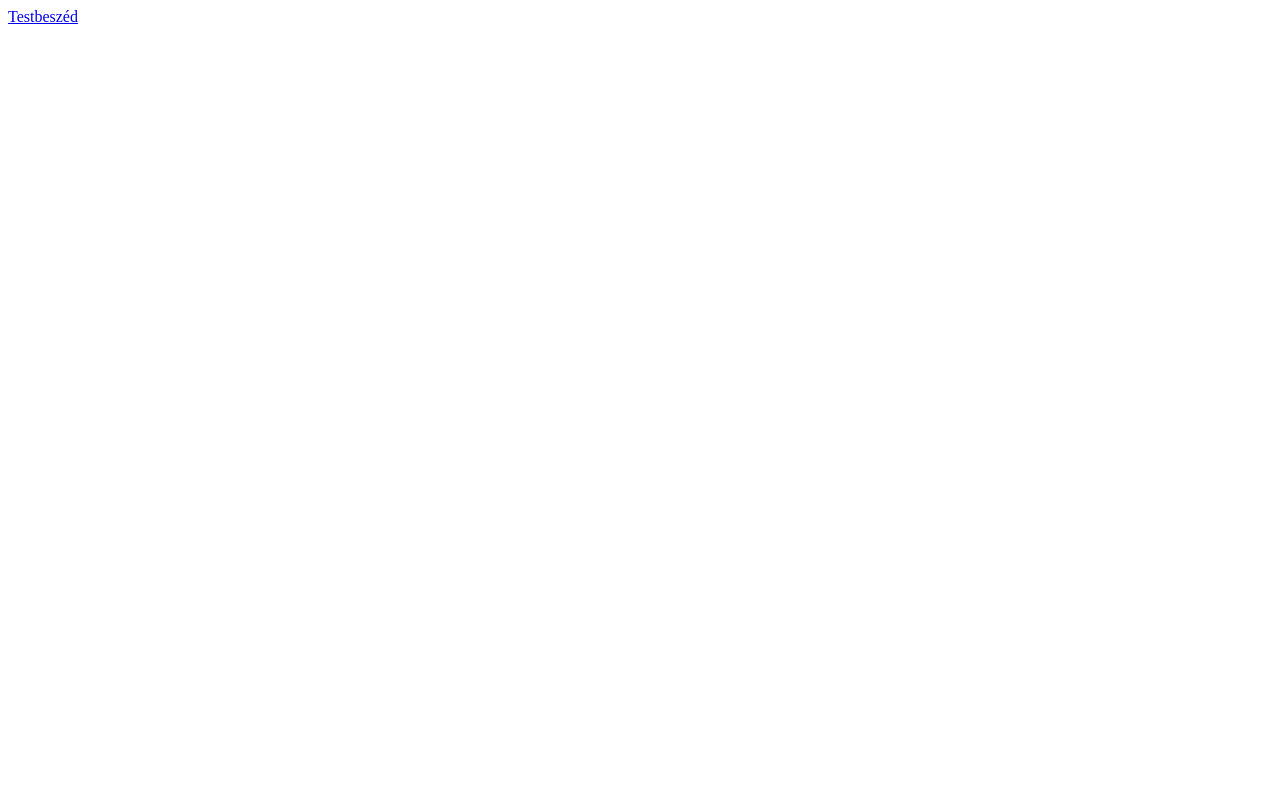
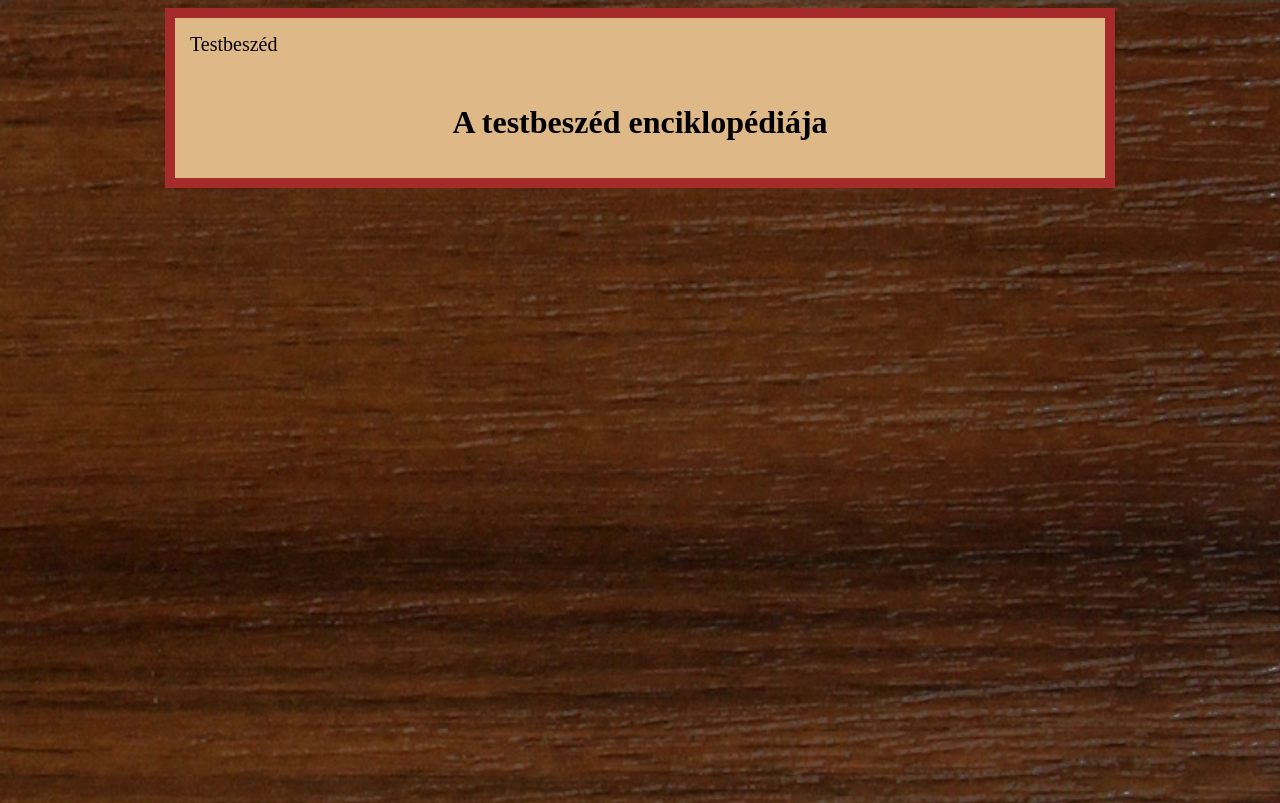
Before and after one commit to DinaPeter/html-projekt, a plain HTML site: page könyvajánló.html in a window 1280 px wide. Shown: the top 803 px of the page. Drawn offline with Linux system fonts and the light colour scheme.

Commit message:
kialakitasteljes

```diff
--- a/Testbeszed.css
+++ b/Testbeszed.css
@@ -23,7 +23,7 @@ a{
     color: black;
 }
 a:hover{
-    font-size: 2em;
+    font-size: 1.5em;
     color: brown;
 }
 .tartalom{
--- a/könyvajánló.css
+++ b/könyvajánló.css
@@ -0,0 +1,41 @@
+body{
+    background-image: url(0729_drevodekor_orech_b.jpg);
+    background-size: cover;
+}
+.oldal{
+    display: grid;
+    grid-template-columns: repeat(1, 1fr);
+    grid-template-rows: repeat(2, 50px);
+    height: 1000px;
+}
+.menu{
+    background-color: burlywood;
+    width: 900px;
+    margin: auto;
+    border-top: 10px solid brown;
+    border-left: 10px solid brown;
+    border-right: 10px solid brown;
+    padding: 15px;
+    font-size: 20px;
+}
+a{
+    text-decoration: none;
+    color: black;
+}
+a:hover{
+    font-size: 1.5em;
+    color: brown;
+}
+.tartalom{
+    background-color: burlywood;
+    margin: auto;
+    border-bottom: 10px solid brown;
+    border-left: 10px solid brown;
+    border-right: 10px solid brown;
+    width: 900px;
+    padding: 15px;
+}
+h1{
+    padding-top: 10px;
+    text-align: center;
+}
--- a/könyvajánló.html
+++ b/könyvajánló.html
@@ -12,6 +12,7 @@
             <a href="Testbeszéd.html">Testbeszéd</a>
         </div>
         <div class="tartalom">
+            <h1>A testbeszéd enciklopédiája</h1>
 
         </div>
     </div>
```
